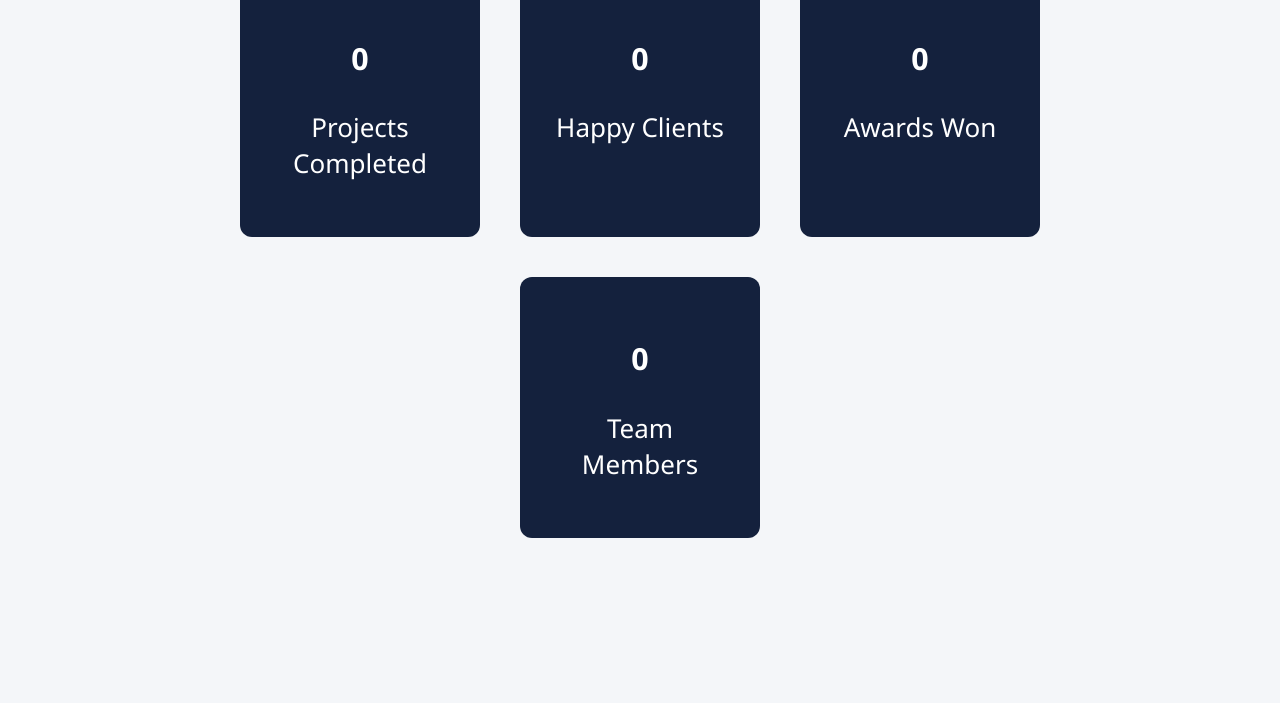
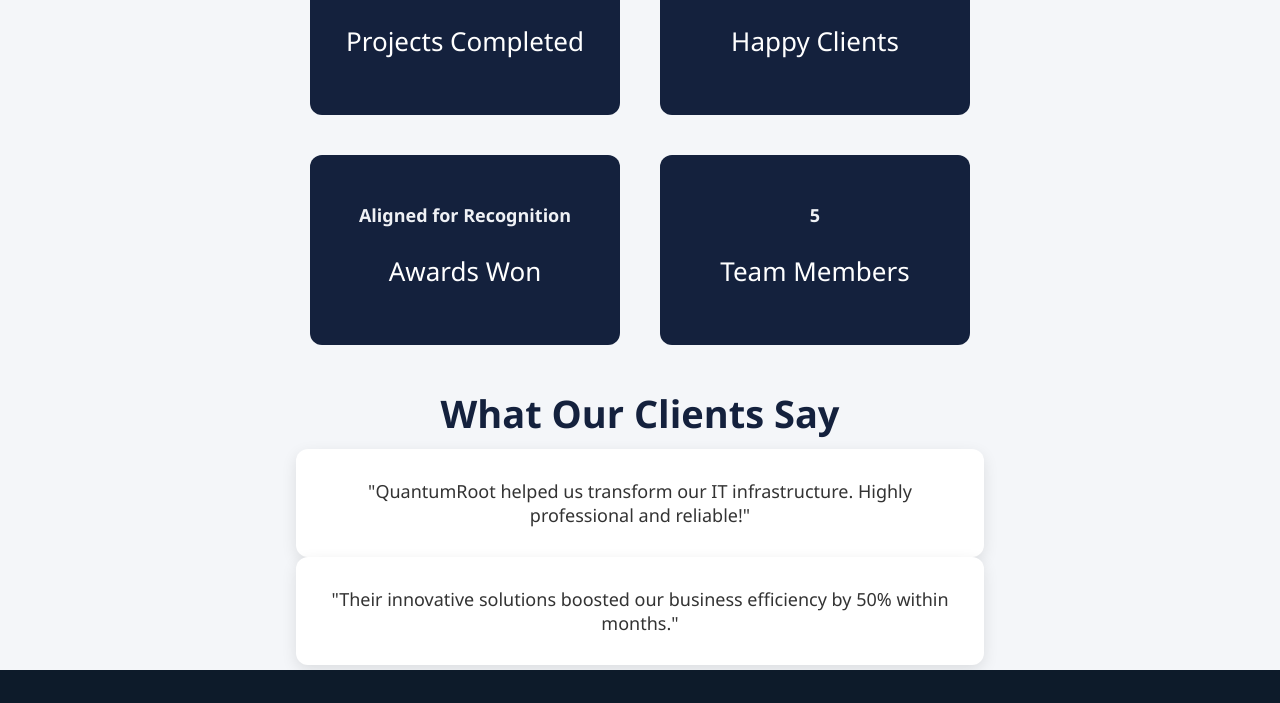
Before and after one commit to quantumrootsystem-jpg/QUANTUMROOTSYSTEM, a plain HTML site: page index.html in a window 1280 px wide. Shown: the part 774-1477 px from the top of the page. Drawn offline with Linux system fonts and the light colour scheme.

Commit message:
Add files via upload

```diff
--- a/Style.css
+++ b/Style.css
@@ -11,16 +11,13 @@ body {
 /* ===========================
    NAVBAR
 =========================== */
-/*.navbar {
-    height: 80px;
-    padding: 0 40px;
-}*/
+
 .navbar {
     display: flex;
     justify-content: space-between;
     align-items: center;
     height: 80px;
-    padding: 0 40px;
+    padding: 0 10px;
     background: #0f1f3d;
 }
 
@@ -107,9 +104,9 @@ body {
     /*.navbar img {
     height: 55px;
 }*/
-
+/*
 img { max-width: 100%; height: auto; }
-.section { padding: 60px 5%; }
+.section { padding: 60px 5%; }*/
 
 /* Mobile nav */
 @media(max-width: 1020px) {
@@ -196,16 +193,21 @@ img { max-width: 100%; height: auto; }
    SECTION STANDARD
 =========================== */
 .section {
-    padding: 70px 15%;
+    padding: 5px 15%;
     text-align: center;
 }
 
 .section h2 {
     font-size: 38px;
     color: #14213d;
-    margin-bottom: 20px;
+    margin-bottom: 10px;
 }
 
+.section h3 {
+    font-size: 18px;
+    color: #eff1f5;
+    margin-bottom: 5px;
+}
 /* ===========================
    MISSION & VISION
 =========================== */
@@ -217,10 +219,12 @@ img { max-width: 100%; height: auto; }
 }
 
 .mv-box {
-    background: white;
+    /*background: white;*/
+    background: #14213d;
     padding: 25px;
     border-radius: 12px;
     width: 350px;
+    color: #eff1f5;
     box-shadow: 0 5px 15px rgba(0,0,0,0.1);
 }
 
@@ -236,11 +240,12 @@ img { max-width: 100%; height: auto; }
 
 .team-box {
     width: 240px;
-    background: white;
+    background: #14213d;
     padding: 20px;
     border-radius: 12px;
     text-align: center;
-    box-shadow: 0 5px 15px rgba(0,0,0,0.1);
+    color: #eff1f5;
+    box-shadow: 0 5px 15px hsla(271, 35%, 45%, 0.1);
 }
 
 /* ===========================
@@ -257,12 +262,13 @@ img { max-width: 100%; height: auto; }
     background: #14213d;
     padding: 30px;
     color: white;
-    width: 180px;
-    min-height: 180px;
+    width: 250px;
+    min-height: 120px;
     border-radius: 12px;
     text-align: center;
     font-size: 26px;
 }
+
 
 /* ===========================
    TESTIMONIALS
--- a/index.html
+++ b/index.html
@@ -72,19 +72,19 @@
         <h2>Our Achievements</h2>
         <div class="counter-container">
             <div class="counter-box">
-                <h3 id="projects">0</h3>
+                <h3 id="projects">Projects Engagements Underway</h3>
                 <p>Projects Completed</p>
             </div>
             <div class="counter-box">
-                <h3 id="clients">0</h3>
+                <h3 id="clients">Clients Onboarding In Progress</h3>
                 <p>Happy Clients</p>
             </div>
             <div class="counter-box">
-                <h3 id="awards">0</h3>
+                <h3 id="awards">Aligned for Recognition</h3>
                 <p>Awards Won</p>
             </div>
             <div class="counter-box">
-                <h3 id="team">0</h3>
+                <h3 id="team">5</h3>
                 <p>Team Members</p>
             </div>
         </div>
```
